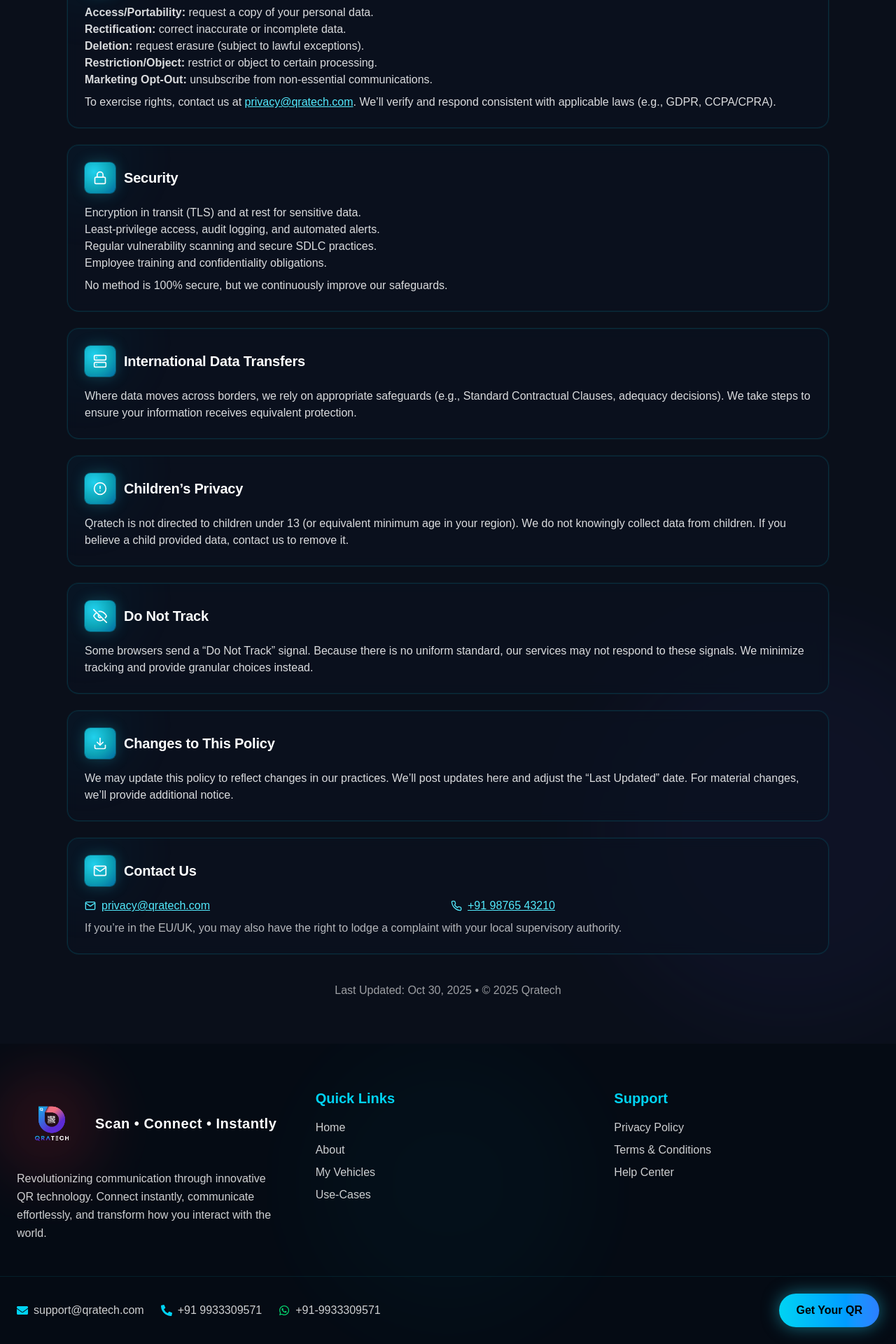
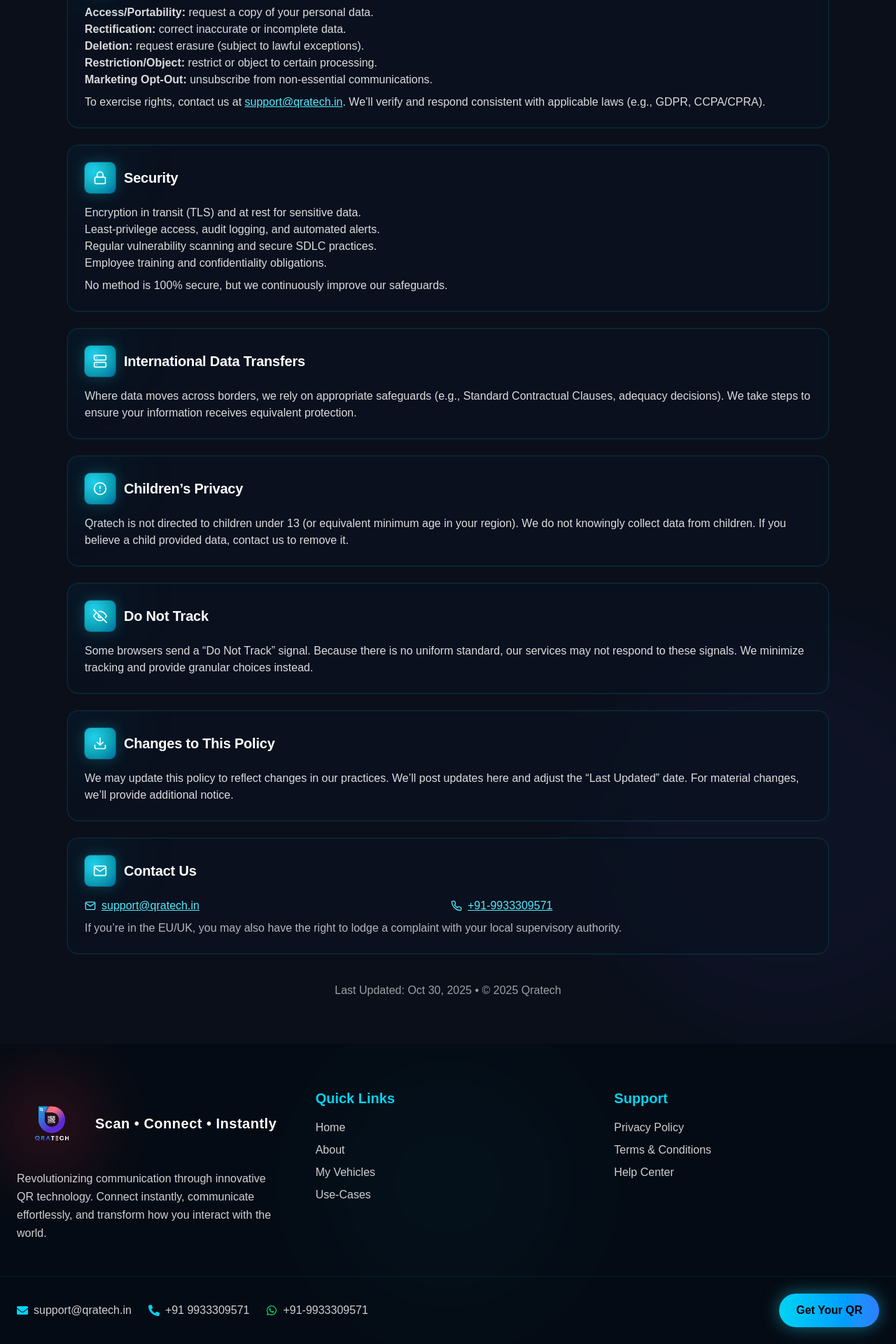
Before and after one commit to vibhunsnrfuture/qr, a Next.js app: page /privacy in a window 1280 px wide. Shown: the part 1800-3720 px from the top of the page at 70% size. Built offline with nearby package versions, Linux system fonts and the light colour scheme; no server answers.

Commit message:
email update

```diff
--- a/src/app/components/Footer.tsx
+++ b/src/app/components/Footer.tsx
@@ -113,7 +113,7 @@
         <div className="flex flex-col sm:flex-row sm:items-center gap-4 sm:gap-6 text-white/80 text-sm sm:text-base">
           <div className="flex items-center gap-2">
             <FaEnvelope className="text-cyan-400" />
-            <span>support@qratech.com</span>
+            <span>support@qratech.in</span>
           </div>
           <a
             href="tel:+919933309571"
--- a/src/app/privacy/page.tsx
+++ b/src/app/privacy/page.tsx
@@ -185,7 +185,7 @@
               <li><b>Marketing Opt-Out:</b> unsubscribe from non-essential communications.</li>
             </ul>
             <p className="mt-2">
-              To exercise rights, contact us at <a className="text-cyan-300 underline" href="mailto:privacy@qratech.com">privacy@qratech.com</a>.
+              To exercise rights, contact us at <a className="text-cyan-300 underline" href="mailto:support@qratech.in">support@qratech.in</a>.
               We’ll verify and respond consistent with applicable laws (e.g., GDPR, CCPA/CPRA).
             </p>
           </SectionCard>
@@ -235,14 +235,14 @@
             <div className="grid gap-2 sm:grid-cols-2">
               <div className="flex items-center gap-2">
                 <FiMail className="text-cyan-300" />
-                <a href="mailto:privacy@qratech.com" className="text-cyan-300 underline">
-                  privacy@qratech.com
+                <a href="mailto:support@qratech.in" className="text-cyan-300 underline">
+                  support@qratech.in
                 </a>
               </div>
               <div className="flex items-center gap-2">
                 <FiPhone className="text-cyan-300" />
-                <a href="tel:+919876543210" className="text-cyan-300 underline">
-                  +91 98765 43210
+                <a href="tel:+91-9933309571" className="text-cyan-300 underline">
+                  +91-9933309571
                 </a>
               </div>
             </div>
```
